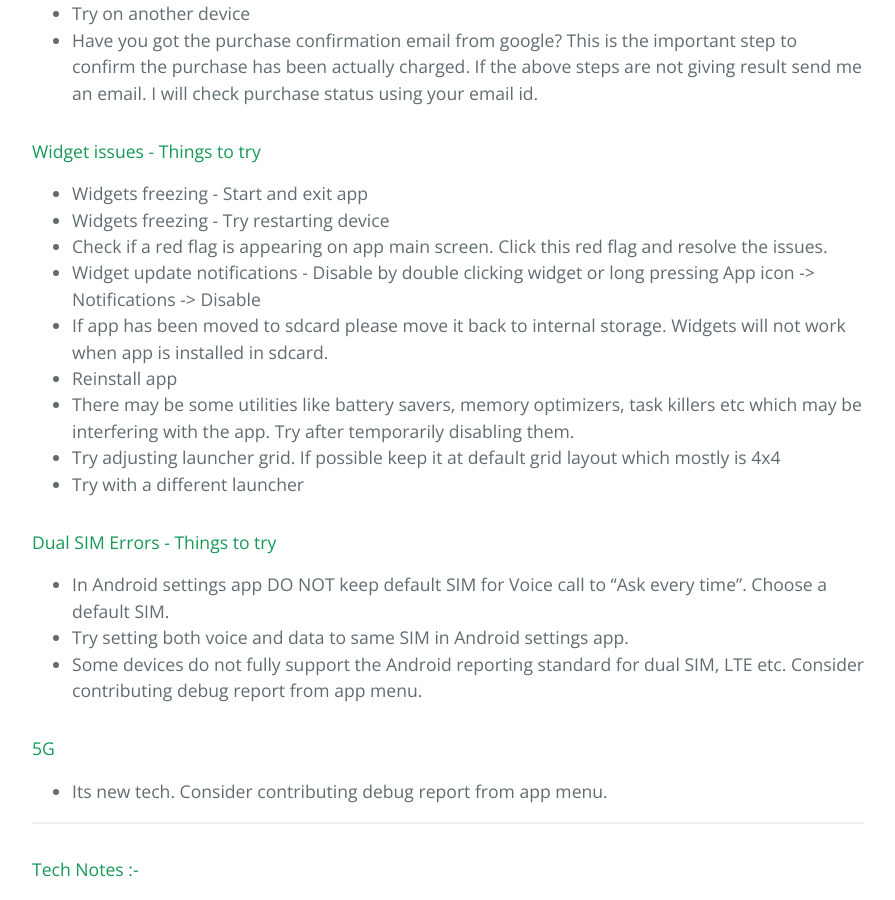
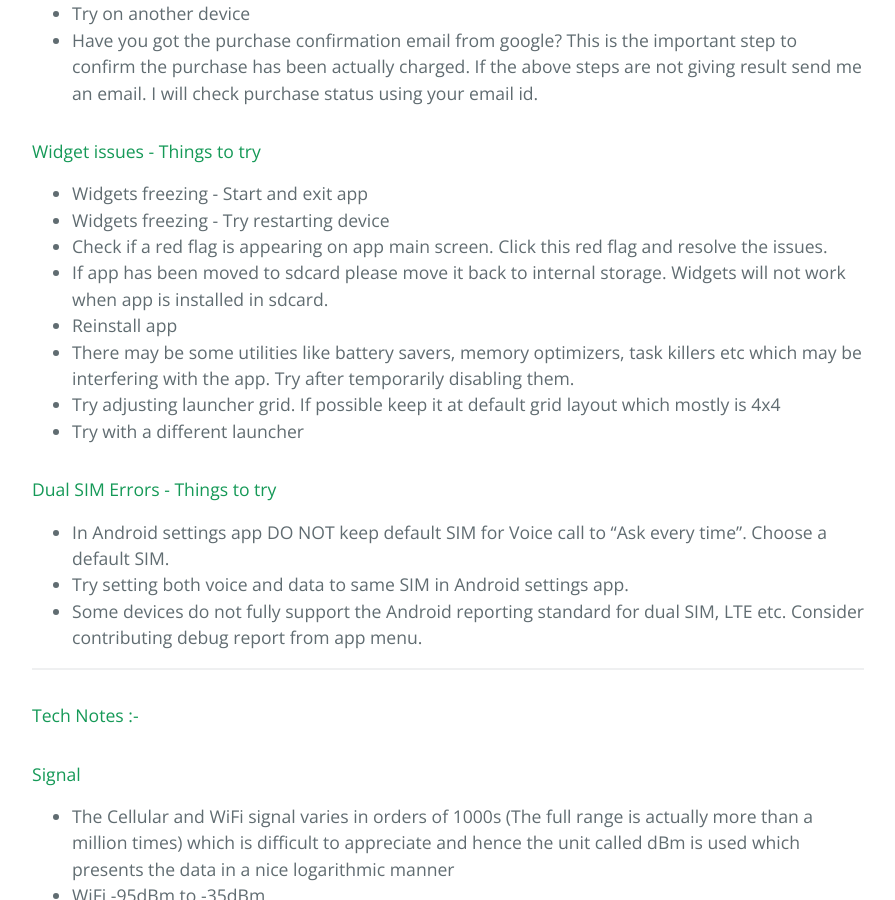
Before and after one commit to lakshman5876/lakshman5876.github.io, a Jekyll site: the page built from android/nss_faqs.md, in a window 1280 px wide and 900 px high, scrolled down 1220 px. Shown: the whole window, without its empty margins (192-1087 px from the left). Built offline with Jekyll 4.4.1, drawn with Linux system fonts in a browser that asks for light colours.

Commit message:
Commit#12 //Signal strength faqs mods

```diff
--- a/android/nss_faqs.md
+++ b/android/nss_faqs.md
@@ -36,7 +36,6 @@
 * Widgets freezing - Start and exit app
 * Widgets freezing - Try restarting device
 * Check if a red flag is appearing on app main screen. Click this red flag and resolve the issues.
-* Widget update notifications - Disable by double clicking widget or long pressing App icon -> Notifications -> Disable
 * If app has been moved to sdcard please move it back to internal storage. Widgets will not work when app is installed in sdcard.
 * Reinstall app
 * There may be some utilities like battery savers, memory optimizers, task killers etc which may be interfering with the app.
@@ -49,10 +48,6 @@
 * Try setting both voice and data to same SIM in Android settings app.
 * Some devices do not fully support the Android reporting standard for dual SIM, LTE etc.
 Consider contributing debug report from app menu.
-
-
-#### 5G
-* Its new tech. Consider contributing debug report from app menu.
 
 <hr/>
 
```
